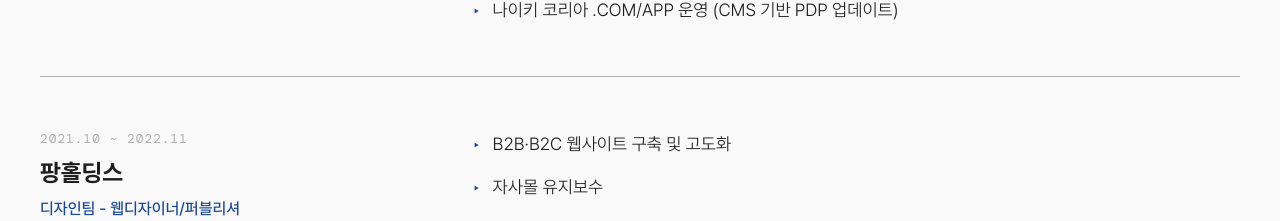
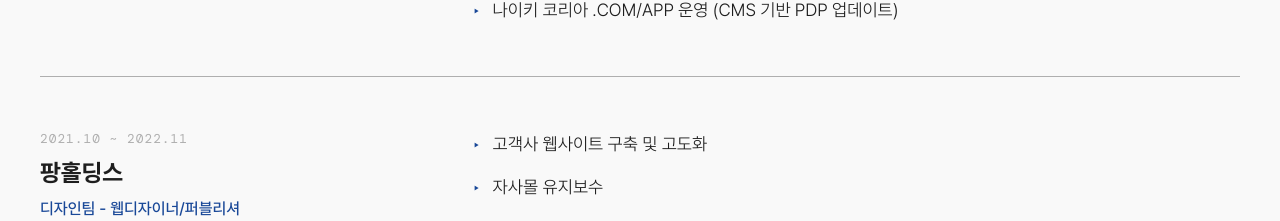
Before and after one commit to jinayeui/portfolio-v2, a Next.js app: page / in a window 1280 px wide. Shown: the part 2420-2641 px from the top of the page. Built offline with nearby package versions, Linux system fonts and the light colour scheme.

Commit message:
fix: career 담당 업무 문구 수정

```diff
--- a/data/portfolio.ts
+++ b/data/portfolio.ts
@@ -24,7 +24,7 @@ export const careers: Career[] = [
     role: '디자인팀 - 웹디자이너/퍼블리셔',
     period: '2021.10 ~ 2022.11',
     description: [
-      'B2B·B2C 웹사이트 구축 및 고도화',
+      '고객사 웹사이트 구축 및 고도화',
       '자사몰 유지보수',
       'XE, 카페24 기반 퍼블리싱',
       '웹 콘텐츠 및 UI/UX 디자인',
```
